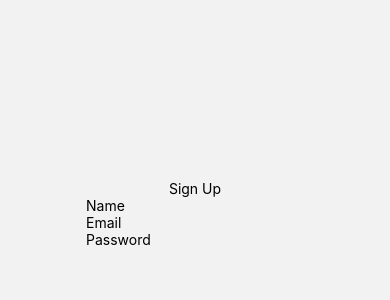
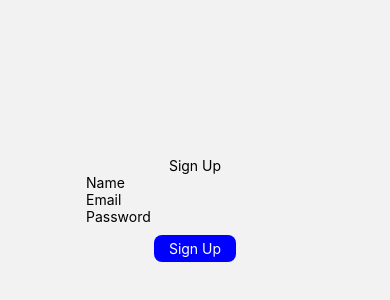
Before and after one commit to jonahBerlyne/insta-clone-app, a React Native app: screen / in a window 390 px wide. Shown: the part 208-508 px from the top of the page. Built offline with nearby package versions, Linux system fonts and the light colour scheme.

Commit message:
added button component

```diff
--- /dev/null
+++ b/src/Components/Button.tsx
@@ -0,0 +1,33 @@
+import React, { FC } from 'react';
+import { Text, StyleSheet, TouchableOpacity } from 'react-native';
+
+interface Props {
+  title: string;
+  onPress: () => void;
+}
+
+const Button : FC <Props> = ({title, onPress}) => {
+ return (
+  <TouchableOpacity style={styles.container} onPress={onPress}>
+   <Text style={styles.text}>{title}</Text>
+  </TouchableOpacity>
+ );
+}
+
+export default Button;
+
+const styles = StyleSheet.create({
+ container: {
+  backgroundColor: 'blue',
+  alignItems: 'center',
+  justifyContent: 'center',
+  alignSelf: 'center',
+  padding: 5,
+  paddingHorizontal: 15,
+  borderRadius: 8,
+  marginVertical: 10
+ },
+ text: {
+  color: '#fff'
+ }
+});
--- /dev/null
+++ b/src/Components/index.ts
@@ -0,0 +1,3 @@
+import Button from "./Button";
+
+export {Button}
--- a/src/Screens/AuthScreens/RegisterScreen.tsx
+++ b/src/Screens/AuthScreens/RegisterScreen.tsx
@@ -1,8 +1,8 @@
 import React, { FC, useState, useEffect } from 'react';
 import { View, Text, StyleSheet, Alert, TextInput } from 'react-native';
-import { TouchableOpacity } from 'react-native-gesture-handler';
 import fireDB from "../../firebaseConfig";
 import { getAuth, createUserWithEmailAndPassword } from "firebase/auth";
+import Button from '../../Components/Button';
 
 const RegisterScreen: FC = () => {
 
@@ -10,8 +10,6 @@ const RegisterScreen: FC = () => {
   const [email, setEmail] = useState<string>("");
   const [password, setPassword] = useState<string>("");
   const auth = getAuth();
-
-  console.log(fireDB);
 
   const register = async () => {
     if (name && email && password) {
@@ -26,9 +24,10 @@ const RegisterScreen: FC = () => {
   return (
     <View style={styles.container}>
       <Text>Sign Up</Text>
-      <TextInput placeholder='Name' value={name} />
-      <TextInput placeholder='Email' value={email} />
-      <TextInput placeholder='Password' value={password} />
+      <TextInput placeholder='Name' keyboardType='default' value={name} onChangeText={text => setName(text)} />
+      <TextInput placeholder='Email' keyboardType='default' value={email} onChangeText={text => setEmail(text)} />
+      <TextInput placeholder='Password' keyboardType='default' value={password} secureTextEntry onChangeText={text => setPassword(text)} />
+      <Button title="Sign Up" onPress={register} />
     </View>
   )
 }
--- a/src/firebaseConfig.ts
+++ b/src/firebaseConfig.ts
@@ -1,10 +1,20 @@
 import { initializeApp } from "firebase/app";
 import { getFirestore } from "firebase/firestore";
+import { getStorage } from "firebase/storage";
 import {
   REACT_APP_FIREBASE_API_KEY, REACT_APP_FIREBASE_AUTH_DOMAIN, REACT_APP_FIREBASE_PROJECT_ID, REACT_APP_FIREBASE_STORAGE_BUCKET, REACT_APP_FIREBASE_MESSAGING_SENDER_ID, REACT_APP_FIREBASE_APP_ID
 } from "@env";
 
-const firebaseConfig = {
+interface Config {
+ apiKey: string | undefined,
+ authDomain: string | undefined,
+ projectId: string | undefined,
+ storageBucket: string | undefined,
+ messagingSenderId: string | undefined,
+ appId: string | undefined
+}
+
+const firebaseConfig: Config = {
   apiKey: REACT_APP_FIREBASE_API_KEY,
   authDomain: REACT_APP_FIREBASE_AUTH_DOMAIN,
   projectId: REACT_APP_FIREBASE_PROJECT_ID,
@@ -18,3 +28,5 @@ const app = initializeApp(firebaseConfig);
 const fireDB = getFirestore(app);
 
 export default fireDB;
+
+export const storage = getStorage();
```
